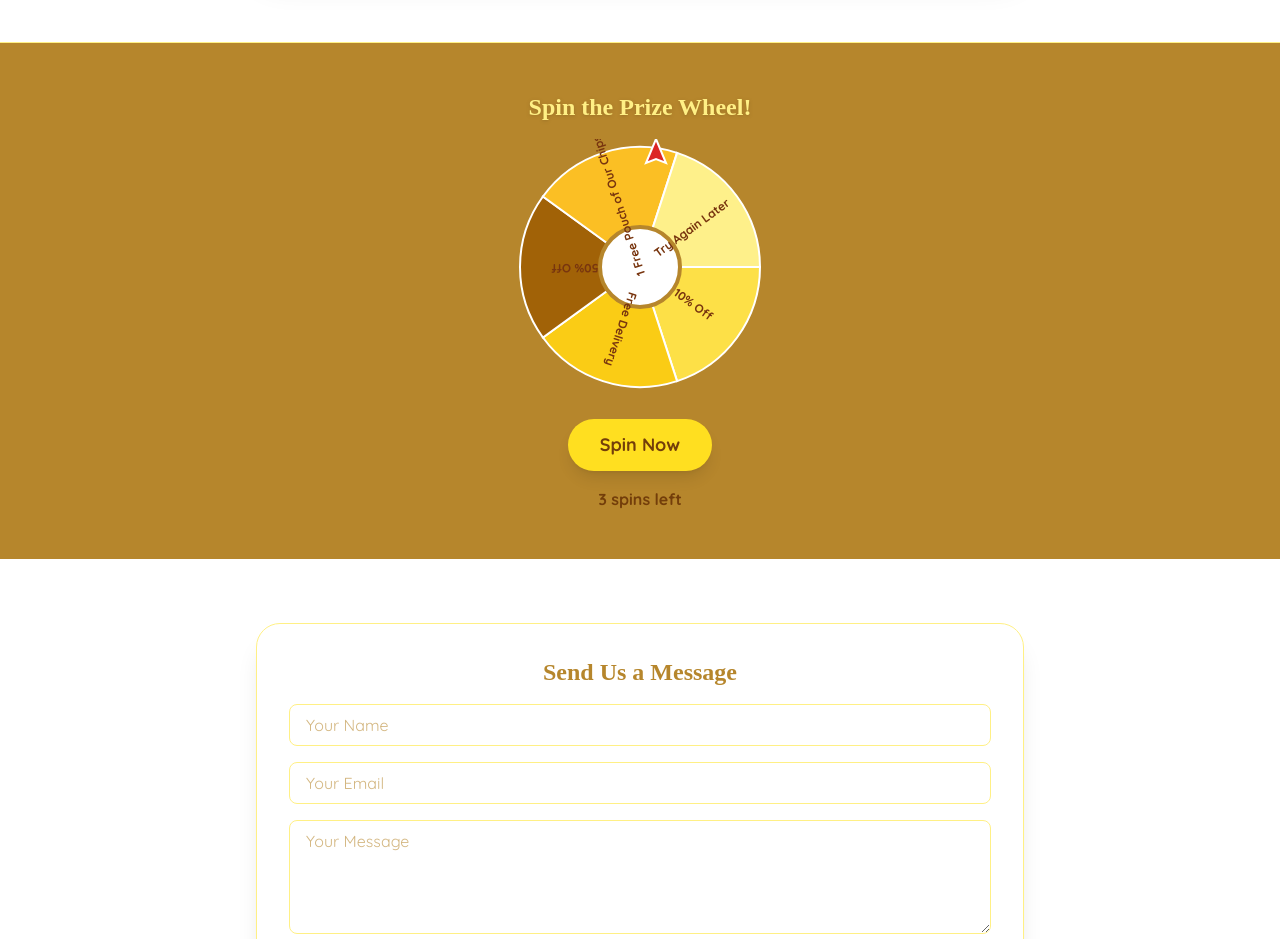
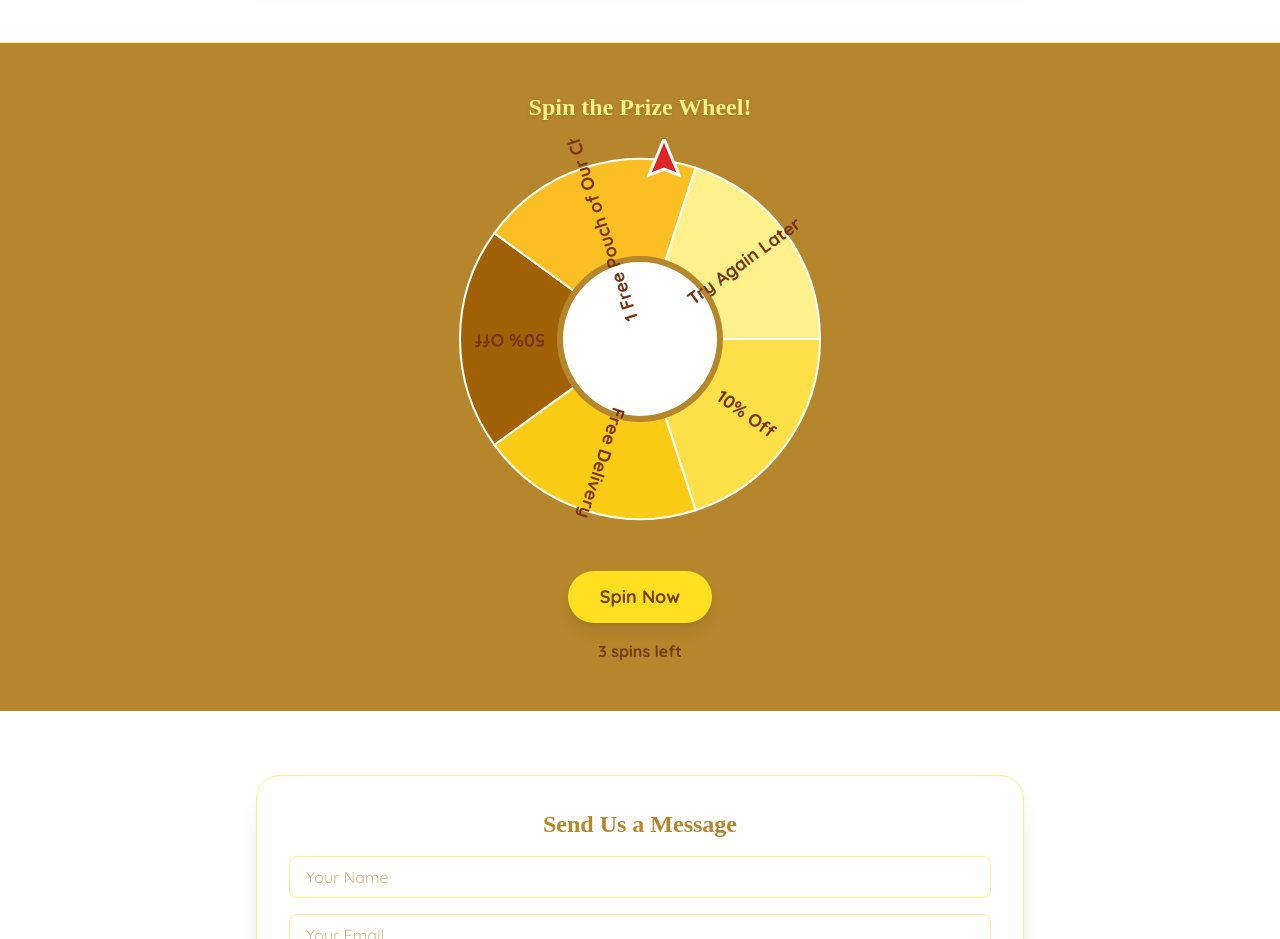
Before and after one commit to TravisChandler1/crunchy, a Next.js app in the folder Desktop/bloz/: page / in a window 1280 px wide. Shown: the part 3300-4239 px from the top of the page. Built offline with nearby package versions, Linux system fonts and the light colour scheme; a web font is replaced by a local one.

Commit message:
style: enlarge PrizeWheel and fit prize text in each segment

```diff
--- a/Desktop/bloz/src/app/PrizeWheel.tsx
+++ b/Desktop/bloz/src/app/PrizeWheel.tsx
@@ -99,24 +99,31 @@ export default function PrizeWheel() {
     }, 3500);
   };
 
+  // Wheel size and label placement
+  const SVG_SIZE = 400;
+  const CENTER = SVG_SIZE / 2;
+  const RADIUS = 180;
+  const LABEL_RADIUS = 130;
+  const FONT_SIZE = 18;
+
   return (
     <section className="w-full flex flex-col items-center justify-center py-12 bg-[#b6862c] border-t border-yellow-200">
       <h2 className="text-2xl font-bold mb-4 text-yellow-200 drop-shadow" style={{ fontFamily: 'var(--font-brand)' }}>Spin the Prize Wheel!</h2>
       <div className="relative flex flex-col items-center">
-        <div className="relative w-64 h-64 mb-6">
+        <div className="relative" style={{ width: SVG_SIZE, height: SVG_SIZE, minWidth: SVG_SIZE, minHeight: SVG_SIZE }}>
           {/* Precise pointer */}
           <div
             className="absolute left-1/2 top-0 z-10"
             style={{ transform: 'translateX(-50%)', width: 0, height: 0 }}
           >
-            <svg width="32" height="32" viewBox="0 0 32 32">
+            <svg width="48" height="48" viewBox="0 0 32 32">
               <polygon points="16,0 26,24 16,20 6,24" fill="#dc2626" stroke="#fff" strokeWidth="2" />
             </svg>
           </div>
           <svg
-            width={256}
-            height={256}
-            viewBox="0 0 256 256"
+            width={SVG_SIZE}
+            height={SVG_SIZE}
+            viewBox={`0 0 ${SVG_SIZE} ${SVG_SIZE}`}
             className="block mx-auto"
             style={{ transition: 'transform 3.2s cubic-bezier(0.23, 1, 0.32, 1)', transform: `rotate(${rotation}deg)` }}
           >
@@ -124,12 +131,11 @@ export default function PrizeWheel() {
               const startAngle = (i * 360) / prizes.length;
               const endAngle = ((i + 1) * 360) / prizes.length;
               const largeArc = endAngle - startAngle > 180 ? 1 : 0;
-              const radius = 120;
-              const x1 = 128 + radius * Math.cos((Math.PI * startAngle) / 180);
-              const y1 = 128 + radius * Math.sin((Math.PI * startAngle) / 180);
-              const x2 = 128 + radius * Math.cos((Math.PI * endAngle) / 180);
-              const y2 = 128 + radius * Math.sin((Math.PI * endAngle) / 180);
-              const d = `M128,128 L${x1},${y1} A${radius},${radius} 0 ${largeArc} 1 ${x2},${y2} Z`;
+              const x1 = CENTER + RADIUS * Math.cos((Math.PI * startAngle) / 180);
+              const y1 = CENTER + RADIUS * Math.sin((Math.PI * startAngle) / 180);
+              const x2 = CENTER + RADIUS * Math.cos((Math.PI * endAngle) / 180);
+              const y2 = CENTER + RADIUS * Math.sin((Math.PI * endAngle) / 180);
+              const d = `M${CENTER},${CENTER} L${x1},${y1} A${RADIUS},${RADIUS} 0 ${largeArc} 1 ${x2},${y2} Z`;
               const fill = [
                 '#fde047', // yellow-300
                 '#facc15', // yellow-500
@@ -142,13 +148,13 @@ export default function PrizeWheel() {
               );
             })}
             {/* Center circle */}
-            <circle cx={128} cy={128} r={40} fill="#fff" stroke="#b6862c" strokeWidth={4} />
+            <circle cx={CENTER} cy={CENTER} r={80} fill="#fff" stroke="#b6862c" strokeWidth={6} />
             {/* Prize labels inside wheel */}
             {prizes.map((prize, i) => {
               const angle = (i * 360) / prizes.length + 360 / prizes.length / 2;
               const rad = (angle * Math.PI) / 180;
-              const x = 128 + 65 * Math.cos(rad);
-              const y = 128 + 65 * Math.sin(rad);
+              const x = CENTER + LABEL_RADIUS * Math.cos(rad);
+              const y = CENTER + LABEL_RADIUS * Math.sin(rad);
               return (
                 <text
                   key={prize}
@@ -156,11 +162,11 @@ export default function PrizeWheel() {
                   y={y}
                   textAnchor="middle"
                   alignmentBaseline="middle"
-                  fontSize="12"
+                  fontSize={FONT_SIZE}
                   fontWeight="bold"
                   fill="#78350f"
                   transform={`rotate(${angle}, ${x}, ${y})`}
-                  style={{ pointerEvents: 'none', userSelect: 'none' }}
+                  style={{ pointerEvents: 'none', userSelect: 'none', fontFamily: 'Quicksand, sans-serif' }}
                 >
                   {prize}
                 </text>
@@ -169,7 +175,7 @@ export default function PrizeWheel() {
           </svg>
         </div>
         <button
-          className="px-8 py-3 rounded-full bg-yellow-300 text-yellow-900 font-bold text-lg shadow-lg hover:bg-yellow-400 transition disabled:opacity-60"
+          className="px-8 py-3 rounded-full bg-yellow-300 text-yellow-900 font-bold text-lg shadow-lg hover:bg-yellow-400 transition disabled:opacity-60 mt-8"
           onClick={handleSpin}
           disabled={spinning || tries === 0 || cooldown > 0}
         >
```
